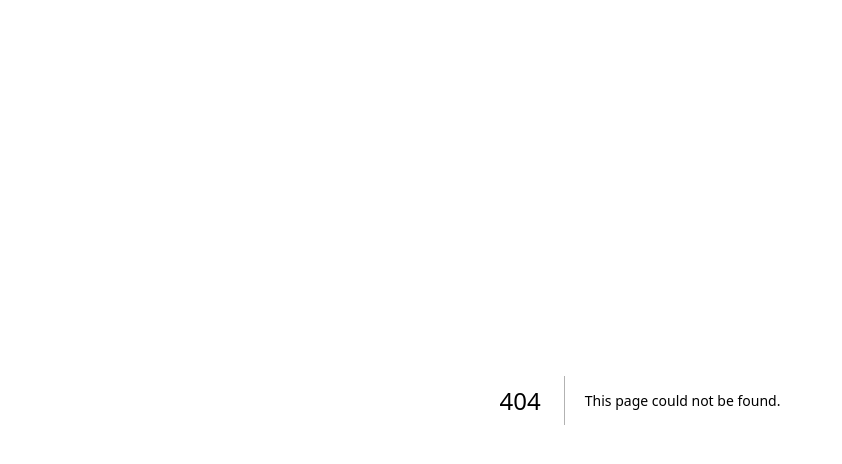
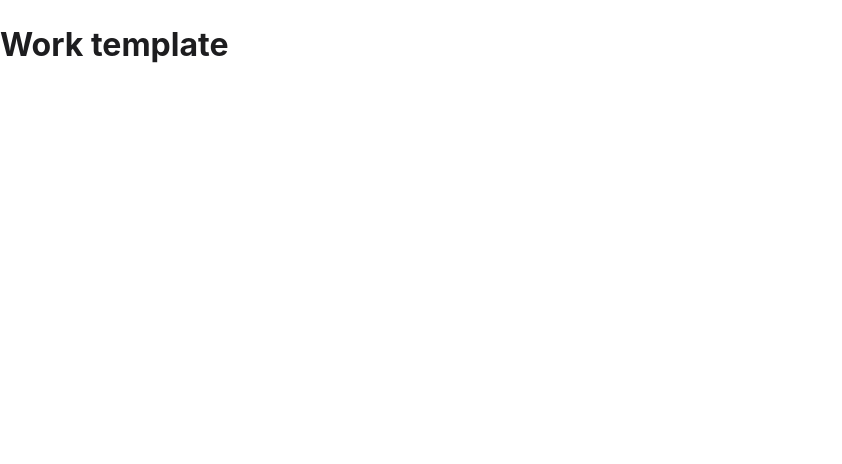
Before and after one commit to vindotski/website, a Next.js app: page /work/template in a window 1280 px wide. Before the commit this address had no page. Shown: the top 464 px of the page, without its empty margins (0-842 px from the left). Built offline with nearby package versions, Linux system fonts and the light colour scheme.

Commit message:
feat(work): scaffold project template page

```diff
--- /dev/null
+++ b/app/work/template/page.tsx
@@ -0,0 +1,7 @@
+export default function WorkTemplate() {
+  return (
+    <main>
+      <h1>Work template</h1>
+    </main>
+  );
+}
```
